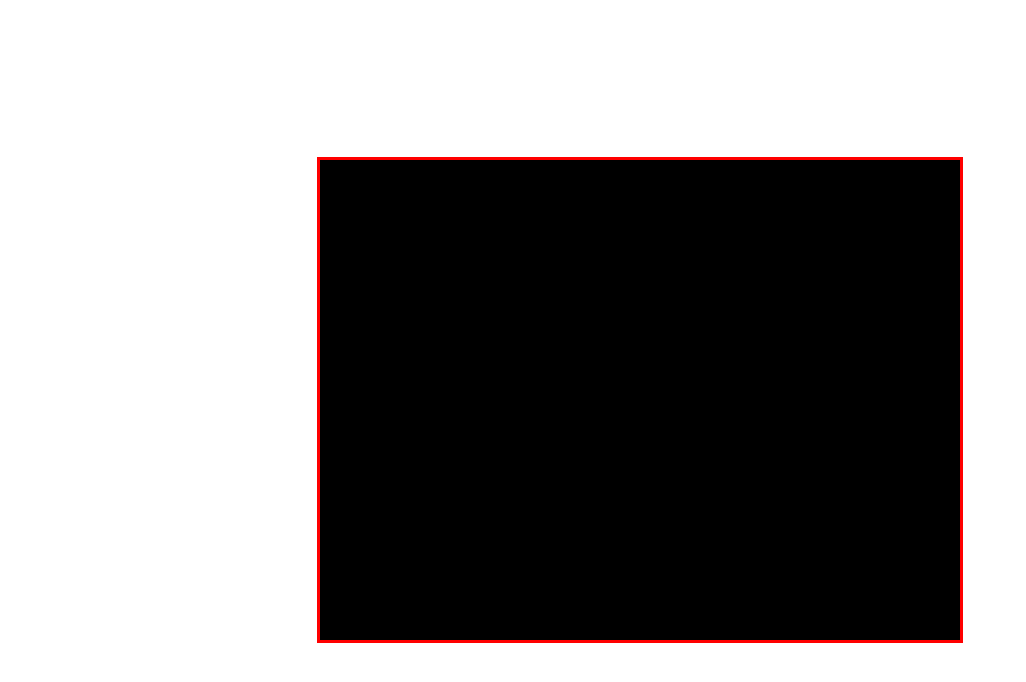
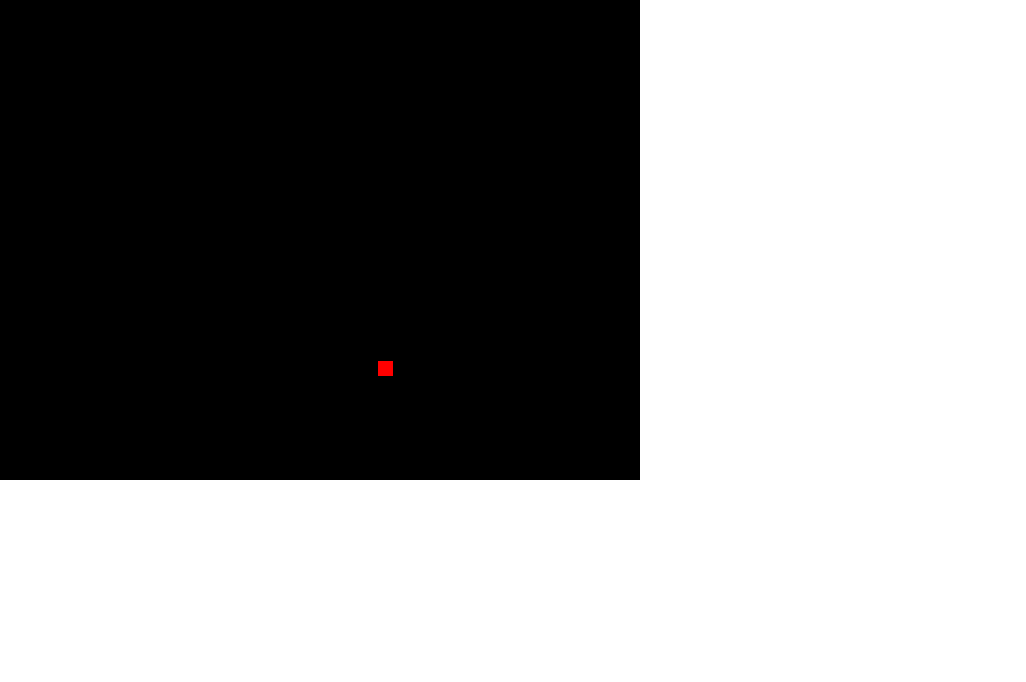
Before and after one commit to srdn25/snake, a website built with webpack: page src/html/index.html in a window 1280 px wide. Shown: the whole page, without its empty margins (0-1026 px from the left). Built offline with nearby package versions, Linux system fonts and the light colour scheme.

Commit message:
fix coordinates bug

```diff
--- a/src/core/config.js
+++ b/src/core/config.js
@@ -1,8 +1,20 @@
-module.exports = {
+module.exports = (() => {
+  let instance = null;
+
+  const createInstance = () => ({
     width: 640,
     height: 480,
     style: {
       borderBackgroundColor: 'red',
       backgroundColor: 'black',
     }
+  });
+
+  return {
+    getConfig: () => {
+      if (!instance) instance = createInstance();
+
+      return instance;
+    },
   };
+})();
--- a/src/core/drawer/apple.js
+++ b/src/core/drawer/apple.js
@@ -1,12 +1,13 @@
 const { getRandom } = require('../utility/index');
-const config = require('../config');
+const config = require('../config').getConfig();
 
 document.addEventListener('DOMContentLoaded', (event) => {
   const node = document.querySelector('#game');
 
   const ctx = node.getContext('2d');
-  const x = getRandom(5, config.width - 5);
-  const y = getRandom(5, config.height - 5);
+  const x = getRandom(5, config.width - 15);
+  const y = getRandom(5, config.height - 15);
   ctx.fillStyle = 'red';
+  console.log('apple', {x, y})
   ctx.fillRect(x, y, 15, 15);
 });
--- a/src/core/drawer/background.js
+++ b/src/core/drawer/background.js
@@ -1,16 +1,17 @@
-const config = require('../config');
+const config = require('../config').getConfig();
 
 document.addEventListener('DOMContentLoaded', (event) => {
   const node = document.querySelector('#game');
+  document.body.style.margin = 0;
 
   Object.assign(node.style, {
-    width: `${config.width}px`,
-    height: `${config.height}px`,
-    position: 'absolute',
-    left: '50%',
-    top: '50%',
-    transform: 'translate(-50%, -50%)',
-    border: `3px solid ${config.style.borderBackgroundColor}`,
+    // width: `${config.width}px`,
+    // height: `${config.height}px`,
+    // position: 'absolute',
+    // left: '50%',
+    // top: '50%',
+    // transform: 'translate(-50%, -50%)',
+    // border: `3px solid ${config.style.borderBackgroundColor}`,
     background: config.style.backgroundColor,
   });
 });
--- a/src/core/drawer/snake.js
+++ b/src/core/drawer/snake.js
@@ -1,16 +1,21 @@
-const config = require('../config');
+const config = require('../config').getConfig();
 
 document.addEventListener('DOMContentLoaded', (event) => {
   document.addEventListener('click', (clickEvt) => {
     const node = document.querySelector('#game');
 
     const ctx = node.getContext('2d');
-    const x = clickEvt.clientX;
-    const y = clickEvt.clientY;
 
-    if (x < config.width && y < config.width) {
-      ctx.fillStyle = 'green';
-      ctx.fillRect(x, y, 15, 15);
+    if (!config.playWindowCoordinates) {
+      console.error('Didnt load canvas coordinates');
+    } else {
+      const x = clickEvt.clientX - (15/2);
+      const y = clickEvt.clientY - (15/2);
+
+      if (x < config.width && y < config.width) {
+        ctx.fillStyle = 'green';
+        ctx.fillRect(x, y, 15, 15);
+      }
     }
   });
 });
--- a/src/core/index.js
+++ b/src/core/index.js
@@ -1,5 +1,13 @@
+const config = require('./config').getConfig();
+
 require('./drawer/background');
 require('./drawer/apple');
 require('./drawer/snake');
 
+document.addEventListener('DOMContentLoaded', (event) => {
+  const node = document.querySelector('#game');
+
+  config.playWindowCoordinates = node.getBoundingClientRect();
+});
+
 console.log('Script connected');
--- a/src/html/index.html
+++ b/src/html/index.html
@@ -10,7 +10,7 @@
   <body>
     <noscript>You need to enable JavaScript to run this app.</noscript>
     <script src="static/bundle.min.js"></script>
-    <canvas id="game">
+    <canvas id="game" width="640" height="480">
       This game in development
     </canvas>
   </body>
```
Lines whose indentation alone changed are shown as unchanged.
